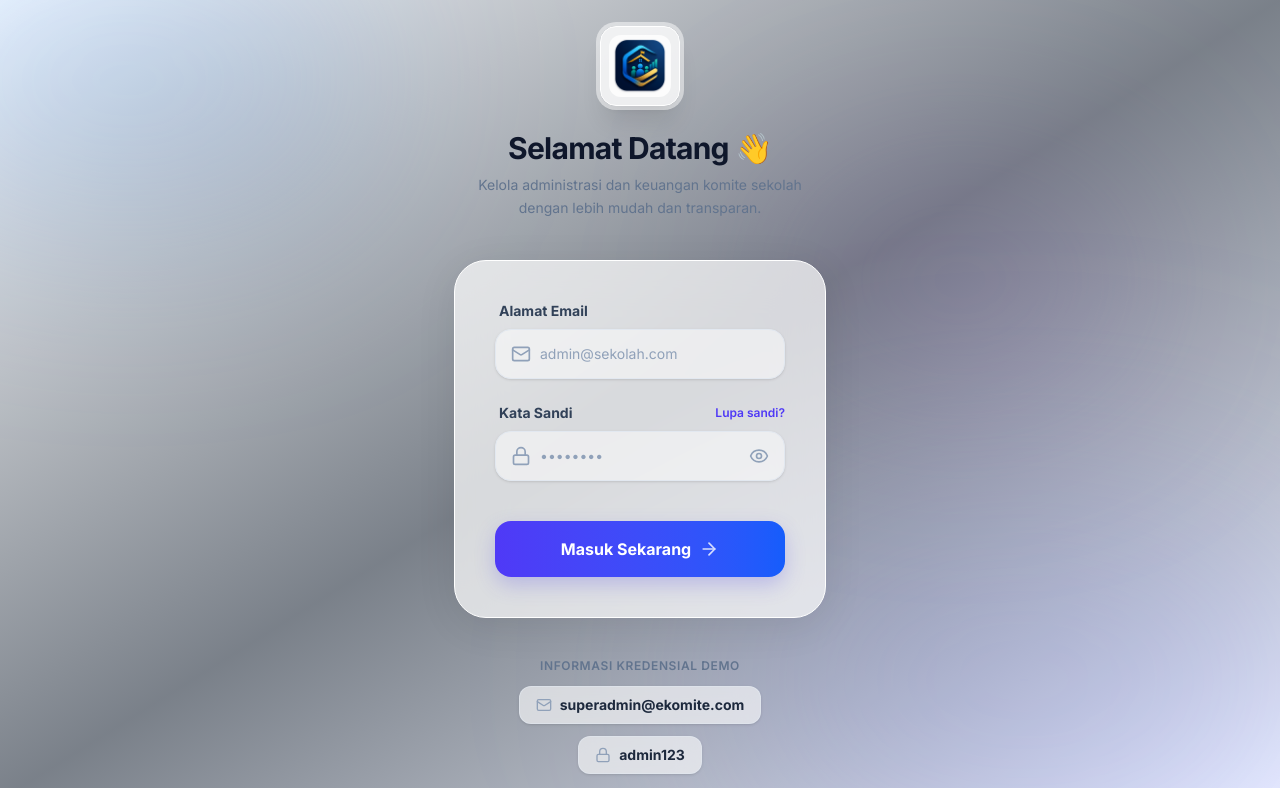
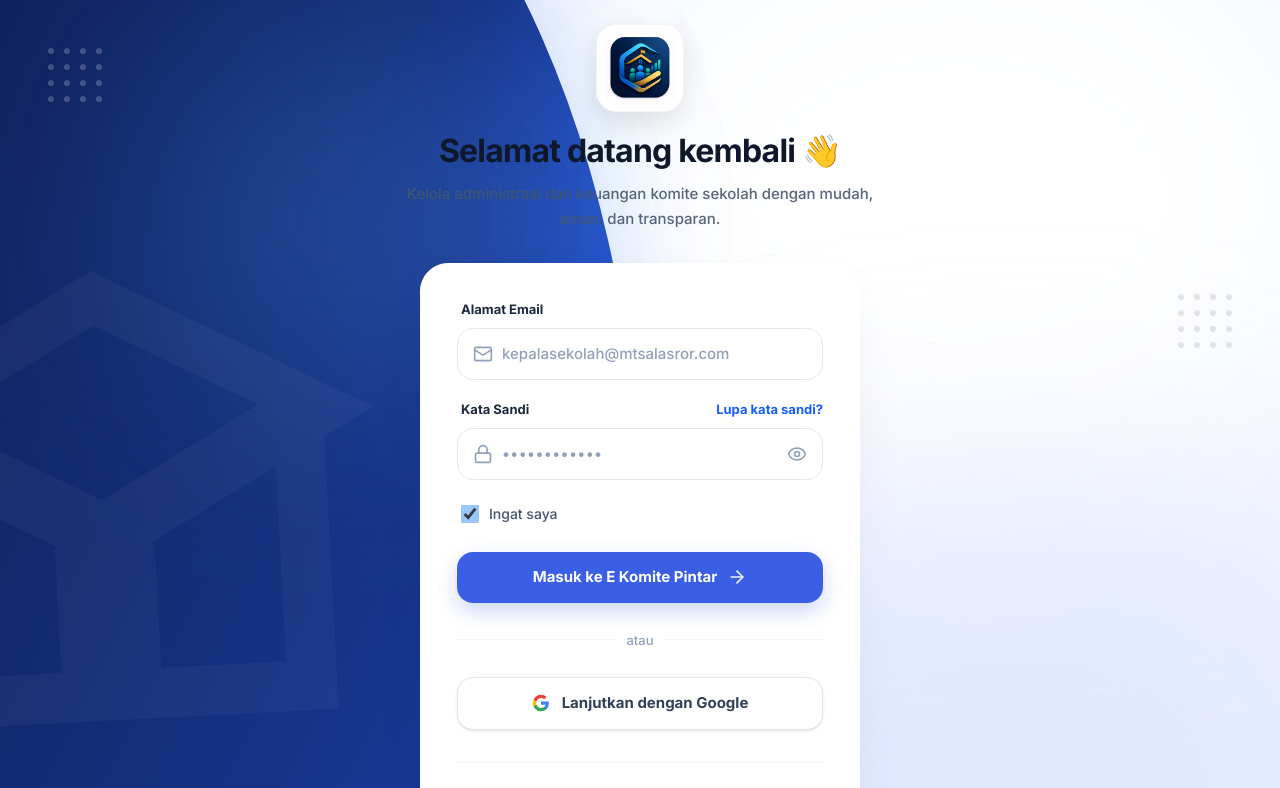
Before and after one commit to agunggodev525-hash/E-komite-Pintar, a Next.js app in the folder web-dashboard/: page /login in a window 1280 px wide. Shown: the top 788 px of the page. Built offline with nearby package versions, Linux system fonts and the light colour scheme; no server answers.

Commit message:
feat: improve login page UI based on design

```diff
--- a/web-dashboard/src/app/login/page.tsx
+++ b/web-dashboard/src/app/login/page.tsx
@@ -2,7 +2,7 @@
 
 import { useState } from "react";
 import { useAuth } from "@/context/AuthContext";
-import { Eye, EyeOff, Lock, Mail, Loader2, ArrowRight } from "lucide-react";
+import { Eye, EyeOff, Lock, Mail, Loader2, ArrowRight, ShieldCheck } from "lucide-react";
 
 export default function LoginPage() {
   const { login, isLoading: authLoading } = useAuth();
@@ -11,6 +11,7 @@
   const [showPassword, setShowPassword] = useState(false);
   const [error, setError] = useState<string | null>(null);
   const [isLoading, setIsLoading] = useState(false);
+  const [rememberMe, setRememberMe] = useState(true);
 
   const handleSubmit = async (e: React.FormEvent) => {
     e.preventDefault();
@@ -32,79 +33,112 @@
   };
 
   return (
-    <div className="min-h-screen flex items-center justify-center bg-gradient-to-br from-slate-50 via-blue-50/50 to-indigo-50 relative overflow-hidden font-sans">
+    <div className="min-h-screen relative flex flex-col font-sans overflow-hidden bg-[#F4F7FF]">
 
-      {/* Dynamic Background Ornaments */}
-      <div className="absolute top-0 left-0 w-full h-full overflow-hidden pointer-events-none">
-        <div className="absolute top-[-10%] left-[-10%] w-[40%] h-[40%] rounded-full bg-blue-400/20 blur-[100px] mix-blend-multiply"></div>
-        <div className="absolute bottom-[-10%] right-[-5%] w-[50%] h-[50%] rounded-full bg-indigo-400/20 blur-[120px] mix-blend-multiply"></div>
-        <div className="absolute top-[20%] right-[10%] w-[30%] h-[30%] rounded-full bg-purple-400/20 blur-[100px] mix-blend-multiply"></div>
+      {/* Background Art */}
+      <div className="absolute inset-0 z-0 pointer-events-none overflow-hidden flex">
+        {/* Deep Blue Left Curve */}
+        <div className="absolute top-[-30%] left-[-20%] w-[140%] md:w-[70%] h-[160%] bg-gradient-to-br from-[#0A1845] via-[#132C76] to-[#1F46BB] rounded-[0_100%_100%_0] shadow-[0_0_100px_rgba(31,70,187,0.2)] transform -rotate-3 transition-transform duration-700 ease-out">
+
+          {/* Subtle light leak on the blue */}
+          <div className="absolute top-[20%] right-[10%] w-[400px] h-[400px] bg-blue-400/20 rounded-full blur-[100px]"></div>
+
+          {/* Faint School Icon / Pattern (Abstract replacement) */}
+          <div className="absolute top-1/2 left-[40%] -translate-y-1/2 -translate-x-1/2 opacity-[0.03] scale-150">
+             <svg width="400" height="400" viewBox="0 0 24 24" fill="white" xmlns="http://www.w3.org/2000/svg">
+                <path d="M12 3L1 9L3 10.09V21H21V10.09L23 9L12 3ZM12 5.18L18.42 8.68L12 12.18L5.58 8.68L12 5.18ZM19 19H14V14H10V19H5V11.18L12 15L19 11.18V19Z" />
+             </svg>
+          </div>
+        </div>
+
+        {/* Right side glow */}
+        <div className="absolute top-[-10%] right-[-5%] w-[60%] h-[60%] rounded-full bg-white blur-[120px] mix-blend-overlay"></div>
+        <div className="absolute bottom-[-10%] right-[-10%] w-[60%] h-[60%] rounded-full bg-indigo-200/40 blur-[120px] mix-blend-multiply"></div>
+
+        {/* Dots Left (White) */}
+        <div className="absolute top-12 left-12 grid grid-cols-4 gap-2.5 opacity-20">
+          {[...Array(16)].map((_, i) => (
+            <div key={`dot-l-${i}`} className="w-1.5 h-1.5 bg-white rounded-full"></div>
+          ))}
+        </div>
+
+        {/* Dots Right (Gray) */}
+        <div className="absolute top-[30%] right-12 grid grid-cols-4 gap-2.5 opacity-[0.15] hidden md:grid">
+          {[...Array(16)].map((_, i) => (
+            <div key={`dot-r-${i}`} className="w-1.5 h-1.5 bg-slate-600 rounded-full"></div>
+          ))}
+        </div>
       </div>
 
-      <div className="w-full max-w-[420px] px-6 relative z-10">
+      <div className="flex-1 flex flex-col items-center justify-center relative z-10 p-6 pt-12 md:pt-6">
 
-        {/* Logo Section */}
-        <div className="text-center mb-10 flex flex-col items-center">
-          <div className="w-20 h-20 bg-white/80 backdrop-blur-xl rounded-2xl shadow-xl border border-white p-2 mb-6 flex items-center justify-center overflow-hidden ring-4 ring-white/50">
+        {/* Header Section */}
+        <div className="text-center mb-8 flex flex-col items-center max-w-[500px]">
+          <div className="w-[88px] h-[88px] mb-5 bg-white rounded-[20px] shadow-[0_10px_25px_rgba(0,0,0,0.1)] p-1.5 border border-slate-100 flex items-center justify-center relative group">
+            <div className="absolute inset-0 bg-blue-600/5 rounded-[20px] opacity-0 group-hover:opacity-100 transition-opacity"></div>
             <img
               src="/logo.jpg"
               alt="E-Komite Pintar Logo"
-              className="w-full h-full object-cover rounded-xl"
+              className="w-full h-full object-contain rounded-2xl"
               onError={(e) => { e.currentTarget.src = 'https://ui-avatars.com/api/?name=EK&background=0F172A&color=fff&size=128&font-size=0.4' }}
             />
           </div>
-          <h1 className="text-3xl font-extrabold text-slate-900 tracking-tight mb-2">
-            Selamat Datang 👋
+          <h1 className="text-3xl md:text-[32px] font-extrabold text-slate-900 tracking-tight mb-3">
+            Selamat datang kembali <span className="inline-block origin-bottom-right hover:rotate-12 transition-transform cursor-default">👋</span>
           </h1>
-          <p className="text-slate-500 text-sm leading-relaxed px-4">
-            Kelola administrasi dan keuangan komite sekolah dengan lebih mudah dan transparan.
+          <p className="text-slate-600/90 text-[15px] leading-relaxed px-4 font-medium">
+            Kelola administrasi dan keuangan komite sekolah dengan mudah, aman, dan transparan.
           </p>
         </div>
 
         {/* Login Form Card */}
-        <div className="bg-white/70 backdrop-blur-xl rounded-[2rem] p-8 sm:p-10 shadow-[0_8px_40px_rgb(0,0,0,0.08)] border border-white">
+        <div className="w-full max-w-[440px] bg-white rounded-[28px] p-8 sm:p-9 shadow-[0_20px_60px_-15px_rgba(0,0,0,0.08)] border border-white relative">
 
           {error && (
-            <div className="mb-6 p-4 bg-red-50/80 backdrop-blur-sm border border-red-100 rounded-2xl flex gap-3 text-red-600 text-sm">
+            <div className="mb-6 p-4 bg-red-50/80 border border-red-100 rounded-2xl flex gap-3 text-red-600 text-sm">
               <span className="shrink-0 mt-0.5">⚠️</span>
               <p className="font-medium">{error}</p>
             </div>
           )}
 
-          <form onSubmit={handleSubmit} className="space-y-6">
+          <form onSubmit={handleSubmit} className="space-y-5">
+            {/* Email Field */}
             <div className="space-y-2">
-              <label className="block text-sm font-bold text-slate-700 ml-1">Alamat Email</label>
+              <label className="block text-[13px] font-bold text-slate-800 ml-1">Alamat Email</label>
               <div className="relative group">
-                <div className="absolute inset-y-0 left-0 pl-4 flex items-center pointer-events-none transition-colors group-focus-within:text-indigo-600">
-                  <Mail className="h-5 w-5 text-slate-400 group-focus-within:text-indigo-500 transition-colors" />
+                <div className="absolute inset-y-0 left-0 pl-4 flex items-center pointer-events-none transition-colors group-focus-within:text-blue-600">
+                  <Mail className="h-5 w-5 text-slate-400 group-focus-within:text-blue-600 transition-colors" />
                 </div>
                 <input
                   type="email"
                   value={email}
                   onChange={(e) => setEmail(e.target.value)}
                   disabled={isLoading || authLoading}
-                  placeholder="admin@sekolah.com"
-                  className="w-full pl-11 pr-4 py-3.5 bg-white/50 border border-slate-200 rounded-2xl text-slate-900 text-sm placeholder:text-slate-400 focus:bg-white focus:ring-4 focus:ring-indigo-500/10 focus:border-indigo-500 outline-none transition-all disabled:opacity-50 shadow-sm"
+                  placeholder="kepalasekolah@mtsalasror.com"
+                  className="w-full pl-11 pr-4 py-3.5 bg-white border border-slate-200 rounded-2xl text-slate-900 text-[15px] placeholder:text-slate-400 focus:bg-white focus:ring-[3px] focus:ring-blue-500/20 focus:border-blue-500 outline-none transition-all disabled:opacity-50 font-medium"
                 />
               </div>
             </div>
 
+            {/* Password Field */}
             <div className="space-y-2">
               <div className="flex justify-between items-center ml-1">
-                <label className="block text-sm font-bold text-slate-700">Kata Sandi</label>
-                <a href="#" className="text-xs font-semibold text-indigo-600 hover:text-indigo-700 transition-colors">Lupa sandi?</a>
+                <label className="block text-[13px] font-bold text-slate-800">Kata Sandi</label>
+                <button type="button" className="text-[13px] font-bold text-blue-600 hover:text-blue-700 transition-colors">
+                  Lupa kata sandi?
+                </button>
               </div>
               <div className="relative group">
                 <div className="absolute inset-y-0 left-0 pl-4 flex items-center pointer-events-none">
-                  <Lock className="h-5 w-5 text-slate-400 group-focus-within:text-indigo-500 transition-colors" />
+                  <Lock className="h-5 w-5 text-slate-400 group-focus-within:text-blue-600 transition-colors" />
                 </div>
                 <input
                   type={showPassword ? "text" : "password"}
                   value={password}
                   onChange={(e) => setPassword(e.target.value)}
                   disabled={isLoading || authLoading}
-                  placeholder="••••••••"
-                  className="w-full pl-11 pr-12 py-3.5 bg-white/50 border border-slate-200 rounded-2xl text-slate-900 text-sm placeholder:text-slate-400 focus:bg-white focus:ring-4 focus:ring-indigo-500/10 focus:border-indigo-500 outline-none transition-all disabled:opacity-50 shadow-sm"
+                  placeholder="••••••••••••"
+                  className="w-full pl-11 pr-12 py-3.5 bg-white border border-slate-200 rounded-2xl text-slate-900 text-[15px] placeholder:text-slate-400 focus:bg-white focus:ring-[3px] focus:ring-blue-500/20 focus:border-blue-500 outline-none transition-all disabled:opacity-50 font-medium tracking-wide"
                 />
                 <button
                   type="button"
@@ -120,41 +154,99 @@
               </div>
             </div>
 
-            <div className="pt-4">
+            {/* Remember Me */}
+            <div className="flex items-center ml-1 pt-1 pb-1">
+              <div className="flex items-center">
+                <input
+                  id="remember-me"
+                  name="remember-me"
+                  type="checkbox"
+                  checked={rememberMe}
+                  onChange={(e) => setRememberMe(e.target.checked)}
+                  className="h-[18px] w-[18px] rounded-[5px] border-slate-300 text-blue-600 focus:ring-blue-600 bg-slate-50 cursor-pointer"
+                />
+                <label htmlFor="remember-me" className="ml-2.5 block text-sm text-slate-600 font-medium cursor-pointer">
+                  Ingat saya
+                </label>
+              </div>
+            </div>
+
+            {/* Submit Button */}
+            <div className="pt-1">
               <button
                 type="submit"
                 disabled={isLoading || authLoading}
-                className="w-full py-4 px-4 bg-gradient-to-r from-indigo-600 to-blue-600 hover:from-indigo-700 hover:to-blue-700 text-white font-bold rounded-2xl transition-all shadow-[0_8px_20px_rgba(79,70,229,0.25)] hover:shadow-[0_8px_25px_rgba(79,70,229,0.35)] hover:-translate-y-0.5 disabled:opacity-70 disabled:hover:translate-y-0 disabled:hover:shadow-none flex items-center justify-center gap-2 group"
+                className="w-full py-[14px] px-4 bg-[#3B5FE4] hover:bg-[#3252CA] text-white font-bold rounded-2xl transition-all shadow-[0_8px_20px_rgba(59,95,228,0.25)] hover:shadow-[0_10px_25px_rgba(59,95,228,0.35)] hover:-translate-y-0.5 disabled:opacity-70 disabled:hover:translate-y-0 disabled:hover:shadow-none flex items-center justify-center gap-2.5 group relative overflow-hidden"
               >
+                <div className="absolute inset-0 w-full h-full bg-gradient-to-r from-transparent via-white/10 to-transparent -translate-x-full group-hover:translate-x-full transition-transform duration-1000 ease-in-out"></div>
+
                 {isLoading || authLoading ? (
                   <Loader2 className="w-5 h-5 animate-spin" />
                 ) : (
                   <>
-                    Masuk Sekarang
-                    <ArrowRight className="w-5 h-5 opacity-80 group-hover:opacity-100 group-hover:translate-x-1.5 transition-all" />
+                    <span className="text-[15px]">Masuk ke E Komite Pintar</span>
+                    <ArrowRight className="w-5 h-5 opacity-90 group-hover:translate-x-1.5 transition-transform" />
                   </>
                 )}
               </button>
             </div>
+
+            {/* Divider */}
+            <div className="relative py-2">
+              <div className="absolute inset-0 flex items-center">
+                <div className="w-full border-t border-slate-100"></div>
+              </div>
+              <div className="relative flex justify-center text-sm">
+                <span className="px-3 bg-white text-slate-400 font-medium text-[13px]">atau</span>
+              </div>
+            </div>
+
+            {/* Google Login */}
+            <div>
+              <button
+                type="button"
+                className="w-full py-[14px] px-4 bg-white border border-slate-200 hover:bg-slate-50 text-slate-700 font-bold rounded-2xl transition-all flex items-center justify-center gap-3 shadow-sm hover:shadow-md"
+              >
+                <svg className="w-[18px] h-[18px]" viewBox="0 0 24 24">
+                  <path d="M22.56 12.25c0-.78-.07-1.53-.2-2.25H12v4.26h5.92c-.26 1.37-1.04 2.53-2.21 3.31v2.77h3.57c2.08-1.92 3.28-4.74 3.28-8.09z" fill="#4285F4" />
+                  <path d="M12 23c2.97 0 5.46-.98 7.28-2.66l-3.57-2.77c-.98.66-2.23 1.06-3.71 1.06-2.86 0-5.29-1.93-6.16-4.53H2.18v2.84C3.99 20.53 7.7 23 12 23z" fill="#34A853" />
+                  <path d="M5.84 14.09c-.22-.66-.35-1.36-.35-2.09s.13-1.43.35-2.09V7.07H2.18C1.43 8.55 1 10.22 1 12s.43 3.45 1.18 4.93l2.85-2.22.81-.62z" fill="#FBBC05" />
+                  <path d="M12 5.38c1.62 0 3.06.56 4.21 1.64l3.15-3.15C17.45 2.09 14.97 1 12 1 7.7 1 3.99 3.47 2.18 7.07l3.66 2.84c.87-2.6 3.3-4.53 6.16-4.53z" fill="#EA4335" />
+                </svg>
+                <span className="text-[15px]">Lanjutkan dengan Google</span>
+              </button>
+            </div>
           </form>
-        </div>
 
-        {/* Footer / Demo Notes */}
-        <div className="mt-10 text-center">
-          <p className="text-xs text-slate-500 font-semibold uppercase tracking-wider mb-3">Informasi Kredensial Demo</p>
-          <div className="flex flex-wrap justify-center gap-3 text-sm">
-            <div className="px-4 py-2 bg-white/60 backdrop-blur-md text-slate-600 rounded-xl border border-slate-200/60 shadow-sm flex items-center gap-2">
-              <Mail className="w-4 h-4 text-slate-400" />
-              <strong className="text-slate-800 font-bold">superadmin@ekomite.com</strong>
+          {/* Security Note */}
+          <div className="mt-8 pt-6 border-t border-slate-100 flex gap-3 items-start">
+            <div className="bg-blue-50 p-2 rounded-[12px] mt-0.5 text-blue-600 shrink-0">
+              <ShieldCheck className="w-[18px] h-[18px]" />
             </div>
-            <div className="px-4 py-2 bg-white/60 backdrop-blur-md text-slate-600 rounded-xl border border-slate-200/60 shadow-sm flex items-center gap-2">
-              <Lock className="w-4 h-4 text-slate-400" />
-              <strong className="text-slate-800 font-bold">admin123</strong>
+            <div>
+              <p className="text-[13px] font-bold text-slate-800 leading-tight">Data Anda aman dan terlindungi</p>
+              <p className="text-[12px] text-slate-500 mt-1 font-medium leading-tight">Kami menggunakan enkripsi tingkat tinggi</p>
             </div>
           </div>
+
         </div>
 
       </div>
+
+      {/* Footer */}
+      <div className="relative z-10 pb-8 pt-4 text-center">
+        <p className="text-[13px] font-semibold text-slate-500 mb-2.5">
+          © 2026 E Komite Pintar
+        </p>
+        <div className="flex justify-center gap-4 text-[13px] font-bold text-blue-600">
+          <a href="#" className="hover:text-blue-800 transition-colors">Bantuan</a>
+          <span className="text-slate-300">•</span>
+          <a href="#" className="hover:text-blue-800 transition-colors">Privasi</a>
+          <span className="text-slate-300">•</span>
+          <a href="#" className="hover:text-blue-800 transition-colors">Ketentuan</a>
+        </div>
+      </div>
+
     </div>
   );
 }
```
